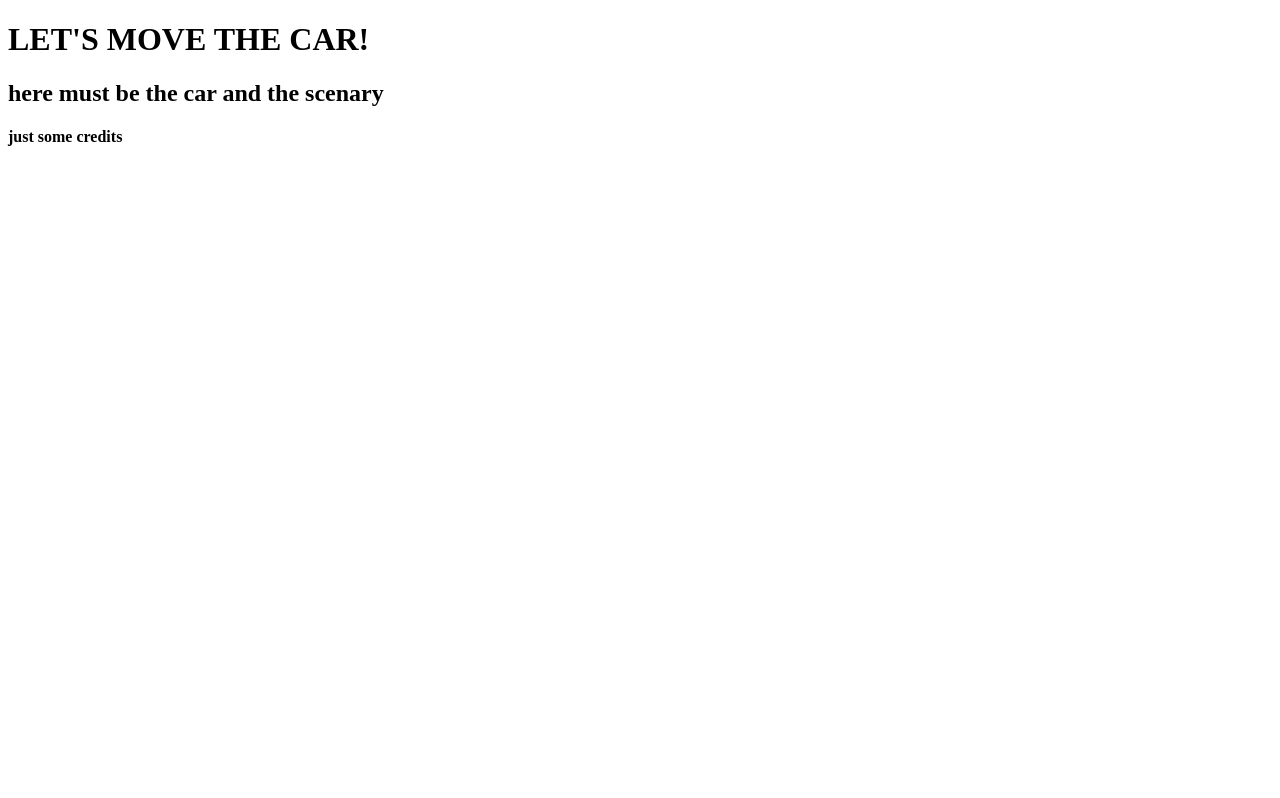
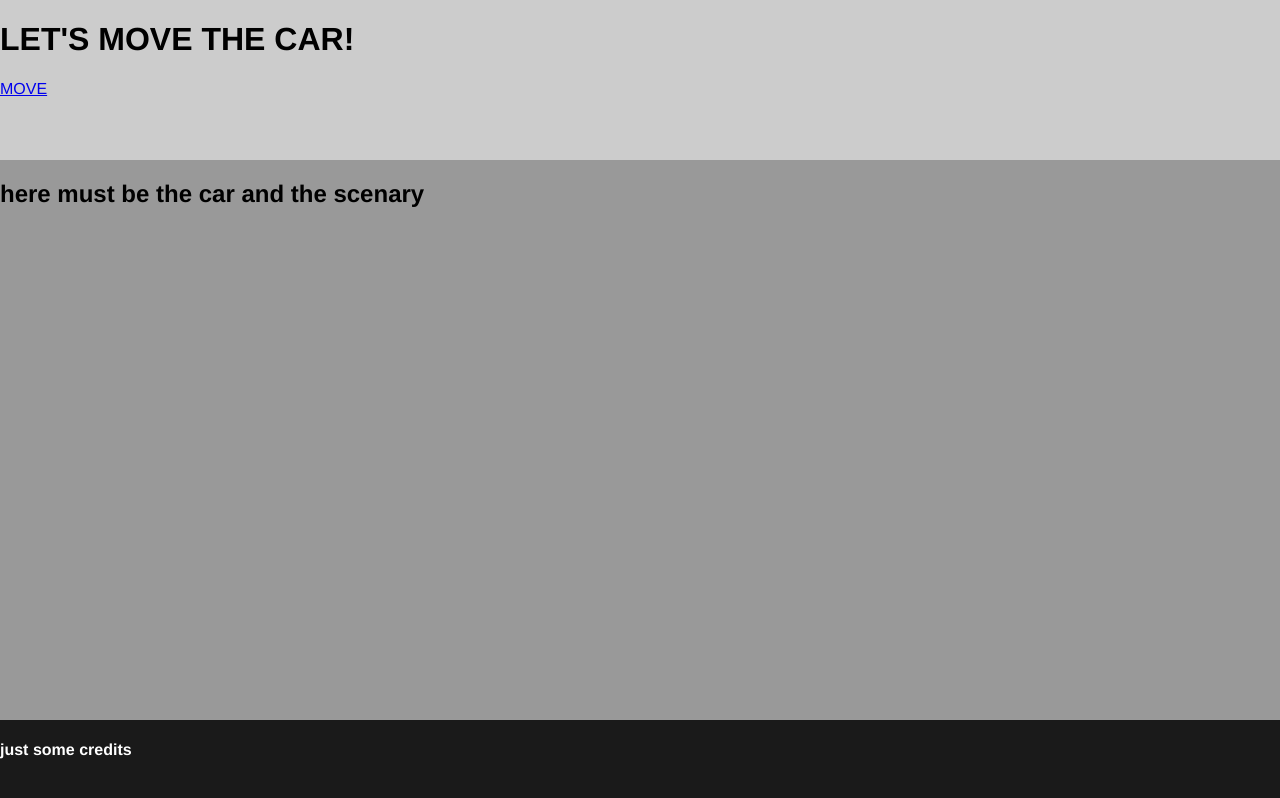
Before and after one commit to paulobordon/move-the-car, a plain HTML site: page index.html in a window 1280 px wide. Drawn offline with Linux system fonts and the light colour scheme.

Commit message:
Se añaden los archivos css, js más el archivo index.html
Se coloca la base del html.
Se añade el console.log en js y los primeros estilos en el css

```diff
--- a/css/style.css
+++ b/css/style.css
@@ -1,2 +1,32 @@
 /*the styles for move the car must be here*/
 /*if you want to reset this, download the reset.css and linked to the index.html doc*/
+body {
+	margin: 0px;
+	padding: 0px;
+	font-family: "helvetica", sans-serif;
+}
+
+.top {
+	height: 20%;
+	width: 100%;
+	position: fixed;
+	top: 0px;
+	background-color: #ccc;
+}
+
+.scenary {
+	height: 70%;
+	width: 100%;
+	position: absolute;
+	top: 20%;
+	background-color: #999;
+}
+
+.bottom {
+	height: 10%;
+	width: 100%;
+	position: fixed;
+	bottom: 0px;
+	background-color: #1a1a1a;
+	color: #fff;
+}
--- a/index.html
+++ b/index.html
@@ -9,6 +9,7 @@
 <body>
 	<div class="top">
 		<h1>LET'S MOVE THE CAR!</h1>
+		<a href="#">MOVE</a>
 	</div>
 	<div class="scenary">
 		<h2>here must be the car and the scenary</h2>
--- a/js/script.js
+++ b/js/script.js
@@ -1 +1,3 @@
 //here must be all the javaScript code
+
+console.log('HEY! lets move that car!!'); //no te olvides de cerrar con ;
```
